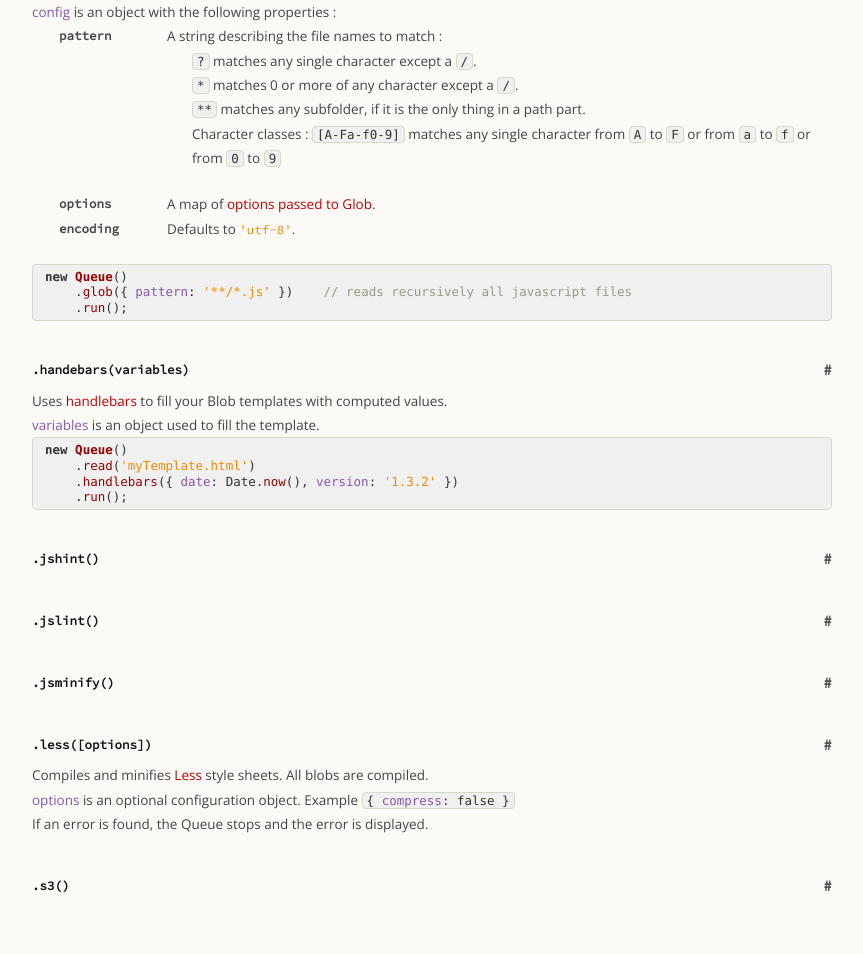
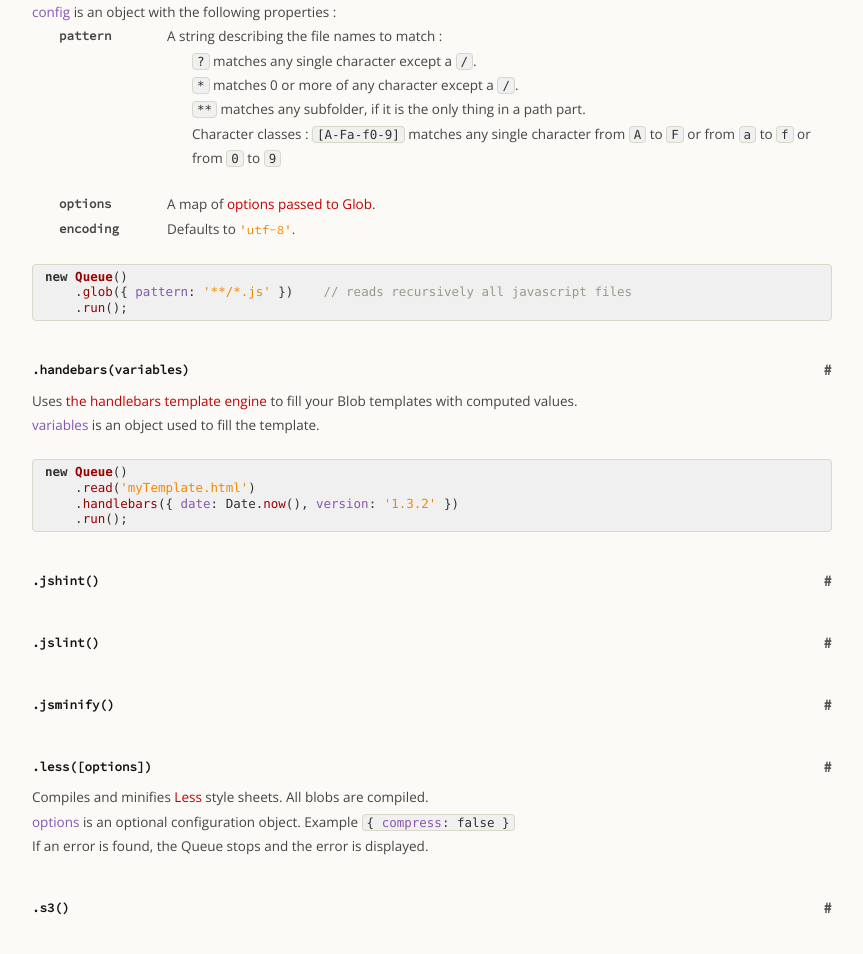
Before and after one commit to fpirsch/gear-reference, a plain HTML site: page gear-lib-tasks/index.html in a window 1280 px wide. Shown: the part 1097-2051 px from the top of the page, without its empty margins (288-1151 px from the left). Drawn offline with nearby package versions, Linux system fonts and the light colour scheme.

Commit message:
handlebars

```diff
--- a/gear-lib-tasks/index.html
+++ b/gear-lib-tasks/index.html
@@ -128,9 +128,13 @@
     .glob({ pattern: '**/*.js' })    // reads recursively all javascript files
     .run();</code>
 
+
+
 		<h4 id="handebars()" class="code">.handebars(variables)</h4>
-        Uses <a href="http://handlebarsjs.com/">handlebars</a> to fill your Blob templates with computed values.<br>
-		<span class="property">variables</span> is an object used to fill the template.
+        <p>
+		  Uses <a href="http://handlebarsjs.com/">the handlebars template engine</a> to fill your Blob templates with computed values.<br>
+			<span class="property">variables</span> is an object used to fill the template.
+		</p>
 		<code class="block" data-language="javascript">new Queue()
     .read('myTemplate.html')
     .handlebars({ date: Date.now(), version: '1.3.2' })
```
